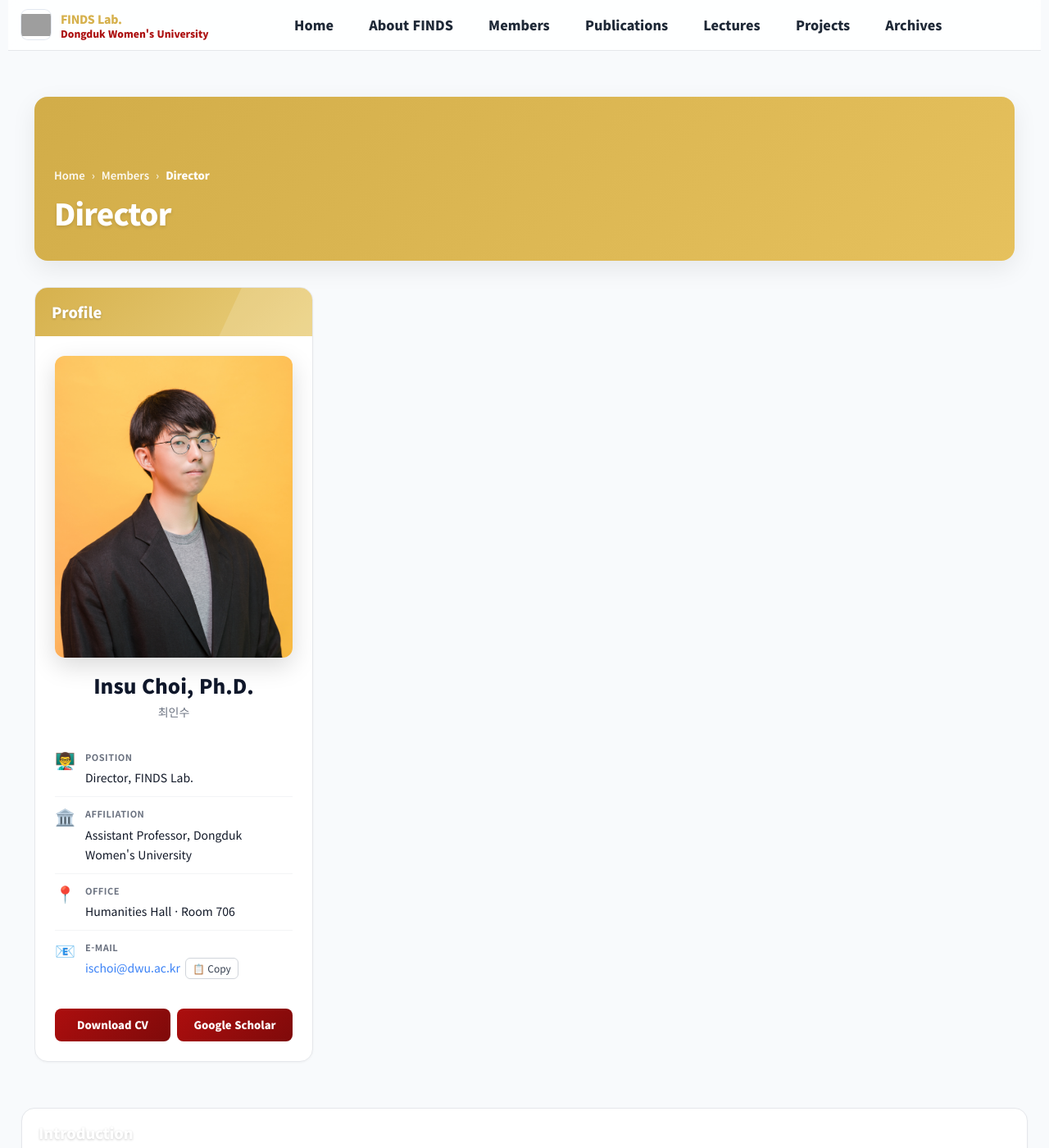
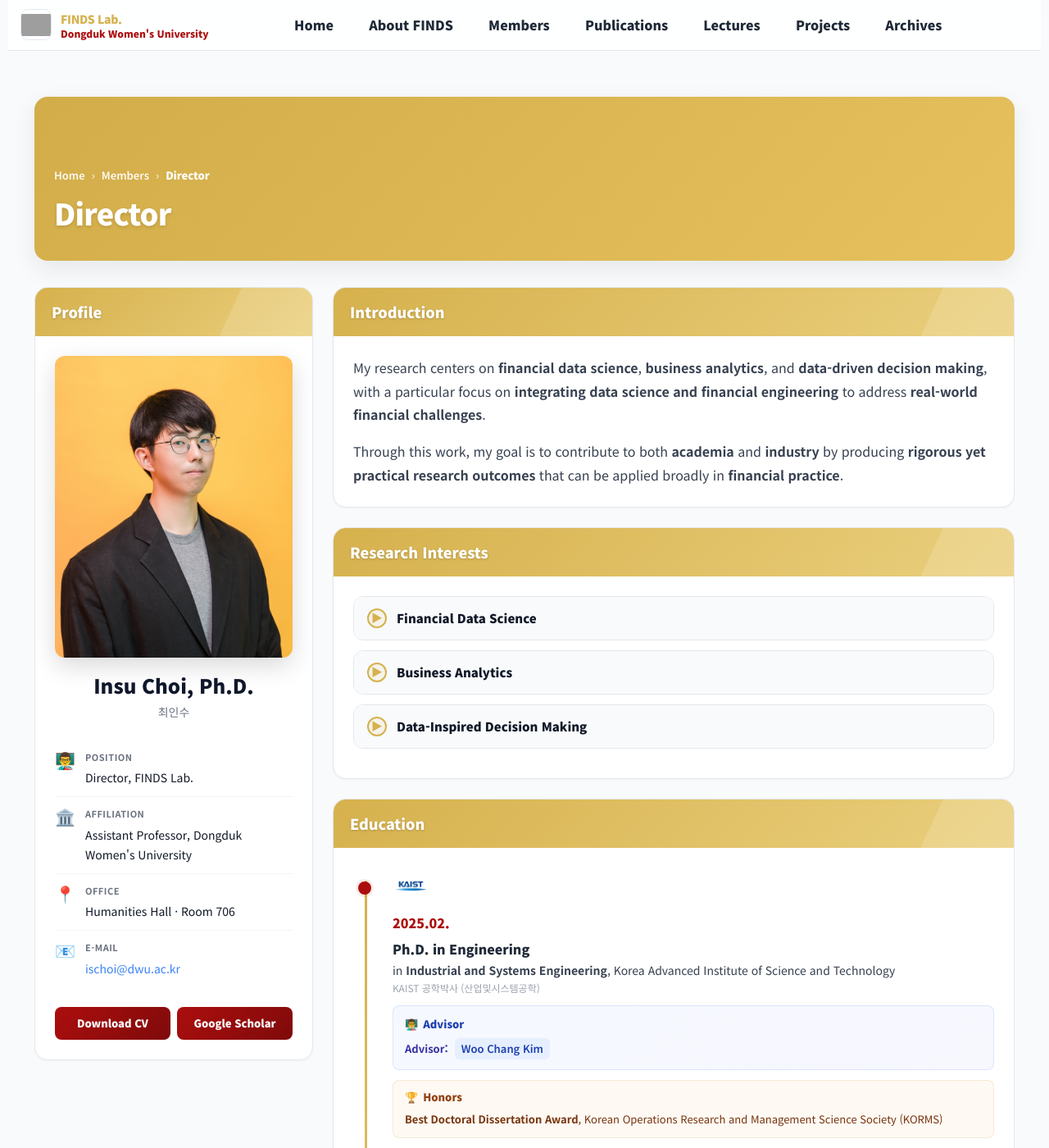
Before and after one commit to FinDS-Lab/site, a Jekyll site: the page built from members-director.html, in a window 1280 px wide and 1400 px high. Shown: the whole window at 82% size. Built offline with Jekyll 4.4.1, drawn with Linux system fonts in a browser that asks for light colours; nearby versions of some CDN libraries; some of the changed text lies outside the part shown; grey boxes are pictures that could not be loaded.

Commit message:
Update members-director.html

```diff
--- a/members-director.html
+++ b/members-director.html
@@ -1382,6 +1382,7 @@ permalink: /members-director.html
 
 </style>
 
+<!-- ===== Main Content ===== -->
 <section class="director-page max-w-7xl mx-auto px-4 pb-8">
  <div class="main-grid" style="margin-top:2rem;">
 
@@ -1424,9 +1425,8 @@ permalink: /members-director.html
              <span class="profile-emoji">📧</span>
              <div class="profile-content">
                <span class="profile-label">E-mail</span>
-                <span class="profile-value" style="display:flex; align-items:center; gap:6px;">
+               <span class="profile-value">
                  <a href="mailto:ischoi@dwu.ac.kr">ischoi@dwu.ac.kr</a>
-                  <button class="copy-btn" data-copy-email title="이메일 복사">📋 Copy</button>
                </span>
              </div>
            </div>
@@ -1439,65 +1439,6 @@ permalink: /members-director.html
        </div>
      </div>
    </aside>
-  </div>
-</section>
-
-<style>
-  /* location.html과 동일한 copy 버튼 스타일 */
-  .copy-btn{
-    display:inline-flex;
-    align-items:center;
-    gap:4px;
-    height:26px;
-    padding:0 8px;
-    border-radius:6px;
-    border:1px solid #d1d5db;
-    background:#ffffff;
-    font-weight:500;
-    font-size:12px;
-    color:#374151;
-    cursor:pointer;
-    transition:all 0.15s ease;
-    white-space:nowrap
-  }
-  .copy-btn:hover{
-    background:#f8fafc;
-    border-color:#9ca3af;
-    transform:translateY(-1px);
-    box-shadow:0 2px 4px rgba(0,0,0,.1)
-  }
-  .copy-btn:active{
-    transform:translateY(0);
-    box-shadow:0 1px 2px rgba(0,0,0,.1)
-  }
-  .copy-btn.copied{
-    background:#10b981;
-    border-color:#10b981;
-    color:white
-  }
-</style>
-
-<script>
-  (function(){
-    const EMAIL = "ischoi@dwu.ac.kr";
-    document.addEventListener('click', async (e)=>{
-      const btn = e.target.closest('[data-copy-email]');
-      if(!btn) return;
-      try{
-        await navigator.clipboard.writeText(EMAIL);
-        const originalText = btn.textContent;
-        btn.textContent = '✅ Copied!';
-        btn.classList.add('copied');
-        setTimeout(()=>{
-          btn.textContent = originalText;
-          btn.classList.remove('copied');
-        }, 2000);
-      }catch(err){
-        alert('복사에 실패했습니다. 잠시 후 다시 시도해주세요.');
-      }
-    });
-  })();
-</script>
 
    <!-- Main Content -->
    <main>
@@ -1614,7 +1555,7 @@ permalink: /members-director.html
         <div class="year">2025.02.</div>
         <div class="title">Ph.D. in Engineering</div>
         <div class="desc">in <b>Industrial and Systems Engineering</b>, Korea Advanced Institute of Science and Technology</div>
-        <div class="desc-ko">KAIST 산업및시스템공학 공학박사</div>
+        <div class="desc-ko">KAIST 공학박사 (산업및시스템공학) </div>
 
         <div class="advisor-section">
           <div class="advisor-title">
@@ -1651,7 +1592,7 @@ permalink: /members-director.html
         <div class="year">2021.02.</div>
         <div class="title">Master of Science (M.S.)</div>
         <div class="desc">in <b>Industrial and Systems Engineering</b>, Korea Advanced Institute of Science and Technology</div>
-        <div class="desc-ko">KAIST 산업및시스템공학 공학석사</div>
+        <div class="desc-ko">KAIST 공학석사 (산업및시스템공학) </div>
 
         <div class="advisor-section">
           <div class="advisor-title">
@@ -1690,7 +1631,7 @@ permalink: /members-director.html
         <div class="desc" style="display:block; margin-top:4px;">
           in <b>Industrial and Management Systems Engineering</b>, Kyung Hee University
         </div>
-        <div class="desc-ko">경희대학교 산업경영공학 공학사</div>
+        <div class="desc-ko">경희대학교 공학사 (산업경영공학) </div>
 
         <div class="advisor-section">
           <div class="advisor-title">
```
Lines whose indentation alone changed are shown as unchanged.
